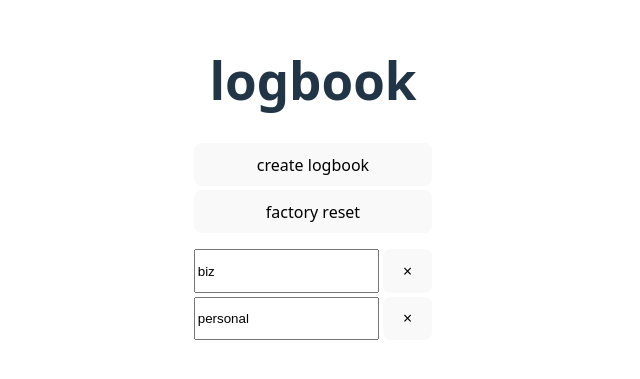
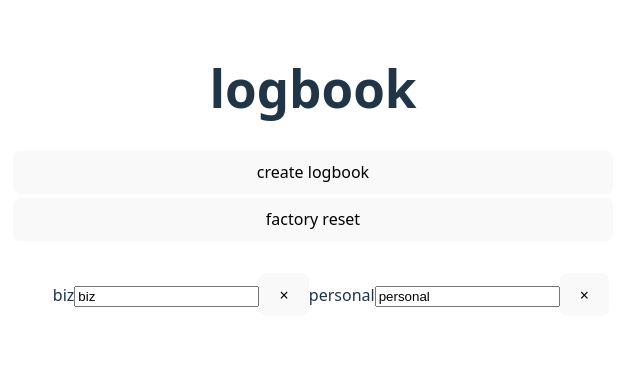
Before and after one commit to cruftbusters/logbook, a React (Vite) app: page / in a window 1280 px wide. Shown: the part 213-592 px from the top of the page, without its empty margins (327-967 px from the left). Built offline with nearby package versions, Linux system fonts and the light colour scheme.

Commit message:
rename dev.localhost and test.localhost to vite.localhost and vitest.localhost

```diff
--- a/devcontainer/overrides/html/index.html
+++ b/devcontainer/overrides/html/index.html
@@ -4,8 +4,8 @@
     <title>devcontainer(logbook)</title>
   </head>
   <body>
-    <a href="http://dev.localhost:8080">dev.localhost:8080</a>
-    <a href="http://test.localhost:8080">test.localhost:8080</a>
+    <a href="http://vite.localhost:8080">vite.localhost:8080</a>
+    <a href="http://vitest.localhost:8080">vitest.localhost:8080</a>
     <a href="http://playwright.localhost:8080">playwright.localhost:8080</a>
   </body>
 </html>
--- a/src/App.tsx
+++ b/src/App.tsx
@@ -24,15 +24,22 @@ function App() {
             gridGap: '0.25em',
           }}
         >
+          <ul>
             {list.items.map((item) => (
               <Fragment key={item.id}>
+                <label>
+                  {item.name}
                   <input
                     value={item.name}
                     onChange={(event) => item.rename(event.target.value)}
                   />
-              <button onClick={() => item.delete()}>&times;</button>
+                  <button aria-label="delete" onClick={() => item.delete()}>
+                    &times;
+                  </button>
+                </label>
               </Fragment>
             ))}
+          </ul>
         </p>
       </section>
     </>
```
Also changed, not shown: 2 other files (tests, documents, lock files or other folders). Lines whose indentation alone changed are shown as unchanged.
